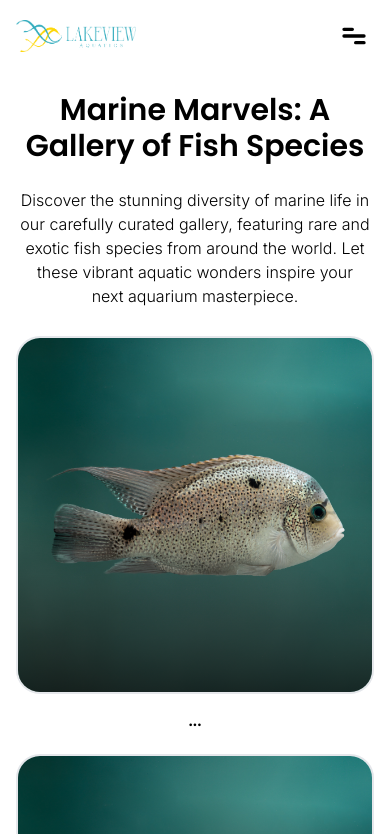
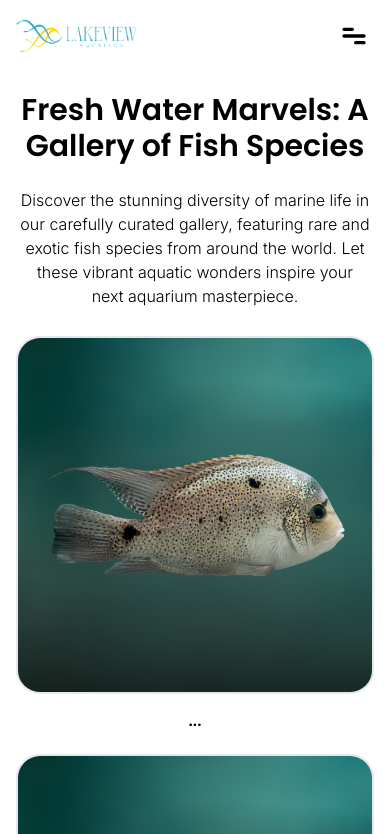
Before and after one commit to VimalKManoj/lakeview, a Next.js app: page /Gallery in a window 390 px wide. Shown: the top 834 px of the page. Built offline with nearby package versions, Linux system fonts and the light colour scheme.

Commit message:
responsive

```diff
--- a/app/Gallery/page.js
+++ b/app/Gallery/page.js
@@ -191,7 +191,7 @@
 
   return (
     <>
-      <div className="flex min-h-screen flex-col justify-center items-center xl:p-12 2xl:p-24 w-full mt-10 md:mt-0">
+      <div className="flex min-h-screen flex-col justify-center items-center xl:p-12 2xl:p-16 2xl:pt-24 w-full mt-10 md:mt-0">
         <GalleryHeader />
         <div
           className="z-10  w-full items-center justify-center text-sm lg:flex flex-col "
@@ -207,7 +207,7 @@
             animate={mainControls}
             transition={{ duration: 0.5, delay: 0.3 }}
           >
-            Marine Marvels: A Gallery of Fish Species
+            Fresh Water Marvels: A Gallery of Fish Species
           </motion.h2>
           <motion.h2
             className="w-full p-3 px-5 text-base md:px-20 md:mb-10 2xl:text-2xl xl:text-xl font-light text-center md:text-left "
```
